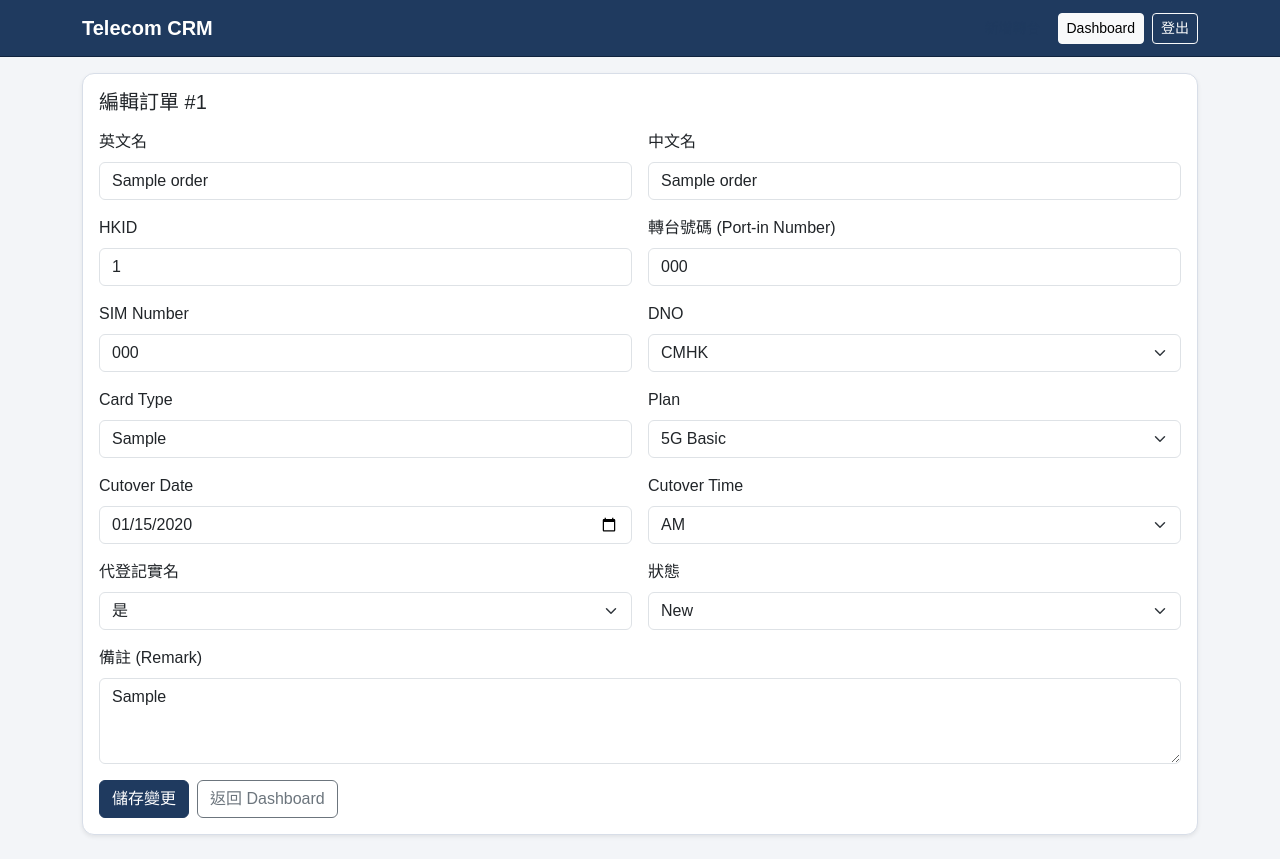
After one commit to japanandykeung1979-tech/super-duper-tribble, a Flask app: page /orders/1/edit in a window 1280 px wide. The commit adds this page. Run offline with Flask 3, Linux system fonts and the light colour scheme; the visitor is signed in with stand-in values (Sample User, id 1); tables that the repository leaves empty hold one stand-in row (values such as "Sample post").

Commit message:
Add dashboard export, order edit/delete, and custom styling

```diff
--- a/app.py
+++ b/app.py
@@ -2,12 +2,15 @@ from __future__ import annotations
 
 import os
 import sqlite3
+from csv import DictWriter
 from datetime import datetime
 from functools import wraps
+from io import StringIO
 from pathlib import Path
 from typing import Any
+from xml.sax.saxutils import escape
 
-from flask import Flask, flash, g, redirect, render_template, request, session, url_for
+from flask import Flask, flash, g, redirect, render_template, request, session, url_for, Response
 
 BASE_DIR = Path(__file__).resolve().parent
 DATABASE = BASE_DIR / "crm.db"
@@ -105,6 +108,42 @@ def insert_order(data: dict[str, Any]) -> None:
     db.commit()
 
 
+def build_order_filters(args) -> tuple[str, list[Any], list[str]]:
+    query = "SELECT * FROM orders WHERE 1=1"
+    params: list[Any] = []
+
+    port_in_number = args.get("port_in_number", "").strip()
+    sim_number = args.get("sim_number", "").strip()
+    start_date = args.get("start_date", "").strip()
+    end_date = args.get("end_date", "").strip()
+    statuses = [status for status in args.getlist("status") if status in STATUS_OPTIONS]
+
+    if port_in_number:
+        query += " AND port_in_number LIKE ?"
+        params.append(f"%{port_in_number}%")
+    if sim_number:
+        query += " AND sim_number LIKE ?"
+        params.append(f"%{sim_number}%")
+    if start_date:
+        query += " AND cutover_date >= ?"
+        params.append(start_date)
+    if end_date:
+        query += " AND cutover_date <= ?"
+        params.append(end_date)
+    if statuses:
+        placeholders = ",".join("?" * len(statuses))
+        query += f" AND status IN ({placeholders})"
+        params.extend(statuses)
+
+    query += " ORDER BY created_at DESC"
+    return query, params, statuses
+
+
+def fetch_order(order_id: int) -> sqlite3.Row | None:
+    db = get_db()
+    return db.execute("SELECT * FROM orders WHERE id = ?", (order_id,)).fetchone()
+
+
 @app.route("/")
 def index():
     if session.get("user"):
@@ -180,33 +219,7 @@ def mnp_form():
 @app.route("/dashboard")
 @login_required
 def dashboard():
-    port_in_number = request.args.get("port_in_number", "").strip()
-    sim_number = request.args.get("sim_number", "").strip()
-    start_date = request.args.get("start_date", "").strip()
-    end_date = request.args.get("end_date", "").strip()
-    statuses = request.args.getlist("status")
-
-    query = "SELECT * FROM orders WHERE 1=1"
-    params: list[Any] = []
-
-    if port_in_number:
-        query += " AND port_in_number LIKE ?"
-        params.append(f"%{port_in_number}%")
-    if sim_number:
-        query += " AND sim_number LIKE ?"
-        params.append(f"%{sim_number}%")
-    if start_date:
-        query += " AND cutover_date >= ?"
-        params.append(start_date)
-    if end_date:
-        query += " AND cutover_date <= ?"
-        params.append(end_date)
-    if statuses:
-        placeholders = ",".join("?" * len(statuses))
-        query += f" AND status IN ({placeholders})"
-        params.extend(statuses)
-
-    query += " ORDER BY created_at DESC"
+    query, params, statuses = build_order_filters(request.args)
 
     db = get_db()
     orders = db.execute(query, params).fetchall()
@@ -217,6 +230,185 @@ def dashboard():
         status_options=STATUS_OPTIONS,
         selected_statuses=statuses,
     )
+
+
+@app.get("/dashboard/export")
+@login_required
+def export_orders():
+    export_format = request.args.get("format", "csv").lower()
+    if export_format not in {"csv", "excel"}:
+        flash("匯出格式不支援。", "danger")
+        return redirect(url_for("dashboard", **request.args))
+
+    query, params, _statuses = build_order_filters(request.args)
+    db = get_db()
+    orders = db.execute(query, params).fetchall()
+
+    columns = [
+        ("id", "ID"),
+        ("english_name", "English Name"),
+        ("chinese_name", "Chinese Name"),
+        ("hkid", "HKID"),
+        ("port_in_number", "Port-in Number"),
+        ("sim_number", "SIM Number"),
+        ("dno", "DNO"),
+        ("card_type", "Card Type"),
+        ("plan", "Plan"),
+        ("cutover_date", "Cutover Date"),
+        ("cutover_time", "Cutover Time"),
+        ("real_name_registration", "Real Name Registration"),
+        ("remark", "Remark"),
+        ("status", "Status"),
+        ("created_at", "Created At"),
+    ]
+    filename_time = datetime.now().strftime("%Y%m%d_%H%M%S")
+
+    if export_format == "csv":
+        output = StringIO()
+        writer = DictWriter(output, fieldnames=[label for _field, label in columns])
+        writer.writeheader()
+        for order in orders:
+            writer.writerow({label: order[field] for field, label in columns})
+
+        csv_text = output.getvalue()
+        return Response(
+            csv_text,
+            mimetype="text/csv; charset=utf-8",
+            headers={
+                "Content-Disposition": f"attachment; filename=orders_{filename_time}.csv",
+            },
+        )
+
+    rows = [
+        "<?xml version=\"1.0\"?>",
+        '<?mso-application progid="Excel.Sheet"?>',
+        '<Workbook xmlns="urn:schemas-microsoft-com:office:spreadsheet"',
+        ' xmlns:ss="urn:schemas-microsoft-com:office:spreadsheet">',
+        '<Worksheet ss:Name="Orders"><Table>',
+        "<Row>",
+    ]
+    for _field, label in columns:
+        rows.append(f"<Cell><Data ss:Type=\"String\">{escape(label)}</Data></Cell>")
+    rows.append("</Row>")
+    for order in orders:
+        rows.append("<Row>")
+        for field, _label in columns:
+            value = "" if order[field] is None else str(order[field])
+            rows.append(f"<Cell><Data ss:Type=\"String\">{escape(value)}</Data></Cell>")
+        rows.append("</Row>")
+    rows.extend(["</Table></Worksheet>", "</Workbook>"])
+
+    return Response(
+        "\n".join(rows),
+        mimetype="application/vnd.ms-excel",
+        headers={
+            "Content-Disposition": f"attachment; filename=orders_{filename_time}.xls",
+        },
+    )
+
+
+@app.route("/orders/<int:order_id>/edit", methods=["GET", "POST"])
+@login_required
+def edit_order(order_id: int):
+    order = fetch_order(order_id)
+    if order is None:
+        flash("找不到該筆訂單。", "danger")
+        return redirect(url_for("dashboard"))
+
+    if request.method == "POST":
+        required_fields = [
+            "english_name",
+            "chinese_name",
+            "hkid",
+            "port_in_number",
+            "sim_number",
+            "dno",
+            "card_type",
+            "plan",
+            "cutover_date",
+            "cutover_time",
+            "real_name_registration",
+            "status",
+        ]
+        form_data = {field: request.form.get(field, "").strip() for field in required_fields}
+        form_data["remark"] = request.form.get("remark", "").strip()
+        missing = [field for field in required_fields if not form_data[field]]
+
+        if form_data["status"] not in STATUS_OPTIONS:
+            missing.append("status")
+        if form_data["dno"] not in DNO_OPTIONS:
+            missing.append("dno")
+        if form_data["plan"] not in PLAN_OPTIONS:
+            missing.append("plan")
+        if form_data["cutover_time"] not in TIME_OPTIONS:
+            missing.append("cutover_time")
+        if form_data["real_name_registration"] not in {"是", "否"}:
+            missing.append("real_name_registration")
+
+        if missing:
+            flash("資料不完整或包含無效欄位，請檢查後重試。", "danger")
+            return render_template(
+                "edit_order.html",
+                order=form_data,
+                order_id=order_id,
+                dno_options=DNO_OPTIONS,
+                plan_options=PLAN_OPTIONS,
+                time_options=TIME_OPTIONS,
+                status_options=STATUS_OPTIONS,
+            )
+
+        db = get_db()
+        db.execute(
+            """
+            UPDATE orders
+            SET english_name = ?, chinese_name = ?, hkid = ?, port_in_number = ?, sim_number = ?,
+                dno = ?, card_type = ?, plan = ?, cutover_date = ?, cutover_time = ?,
+                real_name_registration = ?, remark = ?, status = ?
+            WHERE id = ?
+            """,
+            (
+                form_data["english_name"],
+                form_data["chinese_name"],
+                form_data["hkid"],
+                form_data["port_in_number"],
+                form_data["sim_number"],
+                form_data["dno"],
+                form_data["card_type"],
+                form_data["plan"],
+                form_data["cutover_date"],
+                form_data["cutover_time"],
+                form_data["real_name_registration"],
+                form_data["remark"],
+                form_data["status"],
+                order_id,
+            ),
+        )
+        db.commit()
+        flash("訂單資料已更新。", "success")
+        return redirect(url_for("dashboard"))
+
+    return render_template(
+        "edit_order.html",
+        order=order,
+        order_id=order_id,
+        dno_options=DNO_OPTIONS,
+        plan_options=PLAN_OPTIONS,
+        time_options=TIME_OPTIONS,
+        status_options=STATUS_OPTIONS,
+    )
+
+
+@app.post("/orders/<int:order_id>/delete")
+@login_required
+def delete_order(order_id: int):
+    db = get_db()
+    cursor = db.execute("DELETE FROM orders WHERE id = ?", (order_id,))
+    db.commit()
+    if cursor.rowcount:
+        flash("訂單已刪除。", "success")
+    else:
+        flash("找不到要刪除的訂單。", "danger")
+    return redirect(url_for("dashboard", **request.args.to_dict(flat=False)))
 
 
 @app.post("/dashboard/update_status/<int:order_id>")
--- a/templates/base.html
+++ b/templates/base.html
@@ -6,25 +6,56 @@
   <title>{% block title %}Telecom CRM{% endblock %}</title>
   <link href="https://cdn.jsdelivr.net/npm/bootstrap@5.3.3/dist/css/bootstrap.min.css" rel="stylesheet">
   <style>
+    :root {
+      --crm-primary: #1f3a5f;
+      --crm-primary-dark: #152c4a;
+      --crm-accent: #2f5f8f;
+      --crm-bg: #f3f5f8;
+      --crm-surface: #ffffff;
+      --crm-border: #d8dee8;
+      --crm-text: #1e293b;
+    }
+
     body {
-      background: #eef6ff;
-      color: #1f2d3d;
+      background: var(--crm-bg);
+      color: var(--crm-text);
+      font-family: "Noto Sans TC", "Microsoft JhengHei", "PingFang TC", "Heiti TC", sans-serif;
     }
     .navbar {
-      background: #ffffff;
-      border-bottom: 1px solid #d9e9ff;
+      background: var(--crm-primary);
+      border-bottom: 1px solid #10233f;
+    }
+    .navbar .navbar-brand {
+      color: #fff;
+    }
+    .navbar .navbar-brand:hover {
+      color: #dbe7f5;
     }
     .card {
-      border: 1px solid #d9e9ff;
+      border: 1px solid var(--crm-border);
       border-radius: 12px;
+      background: var(--crm-surface);
     }
     .btn-primary {
-      background-color: #3f8efc;
-      border-color: #3f8efc;
+      background-color: var(--crm-primary);
+      border-color: var(--crm-primary);
     }
     .btn-primary:hover {
-      background-color: #2d78e0;
-      border-color: #2d78e0;
+      background-color: var(--crm-primary-dark);
+      border-color: var(--crm-primary-dark);
+    }
+    .btn-outline-primary {
+      color: var(--crm-primary);
+      border-color: var(--crm-primary);
+    }
+    .btn-outline-primary:hover {
+      color: #fff;
+      background-color: var(--crm-primary);
+      border-color: var(--crm-primary);
+    }
+    .table thead {
+      --bs-table-bg: #e9edf3;
+      color: #10233f;
     }
     .table-responsive {
       font-size: 0.9rem;
@@ -38,8 +69,8 @@
       <a class="navbar-brand fw-semibold" href="{{ url_for('dashboard') }}">Telecom CRM</a>
       <div class="d-flex gap-2">
         <a class="btn btn-outline-primary btn-sm" href="{{ url_for('mnp_form') }}">新增轉台</a>
-        <a class="btn btn-outline-secondary btn-sm" href="{{ url_for('dashboard') }}">Dashboard</a>
-        <a class="btn btn-outline-danger btn-sm" href="{{ url_for('logout') }}">登出</a>
+        <a class="btn btn-light btn-sm" href="{{ url_for('dashboard') }}">Dashboard</a>
+        <a class="btn btn-outline-light btn-sm" href="{{ url_for('logout') }}">登出</a>
       </div>
     </div>
   </nav>
--- /dev/null
+++ b/templates/edit_order.html
@@ -0,0 +1,86 @@
+{% extends 'base.html' %}
+{% block title %}編輯訂單 - Telecom CRM{% endblock %}
+{% block content %}
+<div class="card shadow-sm">
+  <div class="card-body">
+    <h2 class="h5 mb-3">編輯訂單 #{{ order_id }}</h2>
+    <form method="post" class="row g-3">
+      <div class="col-12 col-md-6">
+        <label class="form-label">英文名</label>
+        <input type="text" name="english_name" class="form-control" value="{{ order['english_name'] }}" required>
+      </div>
+      <div class="col-12 col-md-6">
+        <label class="form-label">中文名</label>
+        <input type="text" name="chinese_name" class="form-control" value="{{ order['chinese_name'] }}" required>
+      </div>
+      <div class="col-12 col-md-6">
+        <label class="form-label">HKID</label>
+        <input type="text" name="hkid" class="form-control" value="{{ order['hkid'] }}" required>
+      </div>
+      <div class="col-12 col-md-6">
+        <label class="form-label">轉台號碼 (Port-in Number)</label>
+        <input type="text" name="port_in_number" class="form-control" value="{{ order['port_in_number'] }}" required>
+      </div>
+      <div class="col-12 col-md-6">
+        <label class="form-label">SIM Number</label>
+        <input type="text" name="sim_number" class="form-control" value="{{ order['sim_number'] }}" required>
+      </div>
+      <div class="col-12 col-md-6">
+        <label class="form-label">DNO</label>
+        <select name="dno" class="form-select" required>
+          {% for dno in dno_options %}
+          <option value="{{ dno }}" {% if order['dno'] == dno %}selected{% endif %}>{{ dno }}</option>
+          {% endfor %}
+        </select>
+      </div>
+      <div class="col-12 col-md-6">
+        <label class="form-label">Card Type</label>
+        <input type="text" name="card_type" class="form-control" value="{{ order['card_type'] }}" required>
+      </div>
+      <div class="col-12 col-md-6">
+        <label class="form-label">Plan</label>
+        <select name="plan" class="form-select" required>
+          {% for plan in plan_options %}
+          <option value="{{ plan }}" {% if order['plan'] == plan %}selected{% endif %}>{{ plan }}</option>
+          {% endfor %}
+        </select>
+      </div>
+      <div class="col-12 col-md-6">
+        <label class="form-label">Cutover Date</label>
+        <input type="date" name="cutover_date" class="form-control" value="{{ order['cutover_date'] }}" required>
+      </div>
+      <div class="col-12 col-md-6">
+        <label class="form-label">Cutover Time</label>
+        <select name="cutover_time" class="form-select" required>
+          {% for time in time_options %}
+          <option value="{{ time }}" {% if order['cutover_time'] == time %}selected{% endif %}>{{ time }}</option>
+          {% endfor %}
+        </select>
+      </div>
+      <div class="col-12 col-md-6">
+        <label class="form-label">代登記實名</label>
+        <select name="real_name_registration" class="form-select" required>
+          <option value="是" {% if order['real_name_registration'] == '是' %}selected{% endif %}>是</option>
+          <option value="否" {% if order['real_name_registration'] == '否' %}selected{% endif %}>否</option>
+        </select>
+      </div>
+      <div class="col-12 col-md-6">
+        <label class="form-label">狀態</label>
+        <select name="status" class="form-select" required>
+          {% for status in status_options %}
+          <option value="{{ status }}" {% if order['status'] == status %}selected{% endif %}>{{ status }}</option>
+          {% endfor %}
+        </select>
+      </div>
+      <div class="col-12">
+        <label class="form-label">備註 (Remark)</label>
+        <textarea name="remark" class="form-control" rows="3">{{ order['remark'] }}</textarea>
+      </div>
+      <div class="col-12 d-flex gap-2">
+        <button type="submit" class="btn btn-primary">儲存變更</button>
+        <a href="{{ url_for('dashboard') }}" class="btn btn-outline-secondary">返回 Dashboard</a>
+      </div>
+    </form>
+  </div>
+</div>
+{% endblock %}
```
Also changed, not shown: templates/dashboard.html (+23 -1 lines).
